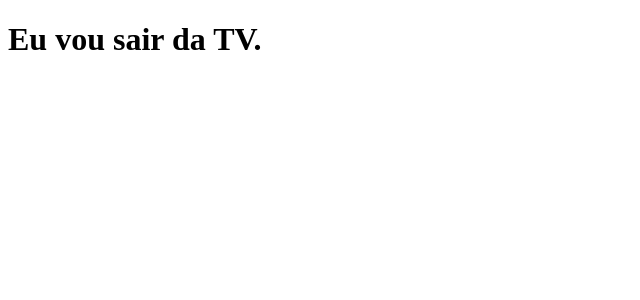
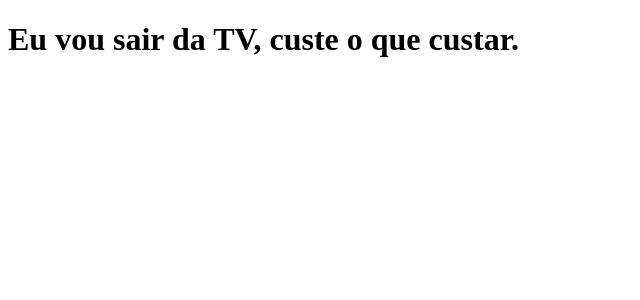
Before and after one commit to gabriel-vsilva/clone-tabnews, a Next.js app: page / in a window 1280 px wide. Shown: the top 300 px of the page, without its empty margins (0-640 px from the left). Built offline with nearby package versions, Linux system fonts and the light colour scheme.

Commit message:
Mesclando arquivo index.js com alterações

```diff
--- a/pages/index.js
+++ b/pages/index.js
@@ -1,5 +1,5 @@
 function Home(){
-    return <h1>Eu vou sair da TV.</h1>
+    return <h1>Eu vou sair da TV, custe o que custar.</h1>
 }
 
 export default Home;
```
Also changed, not shown: 1 other file (tests, documents, lock files or other folders).
